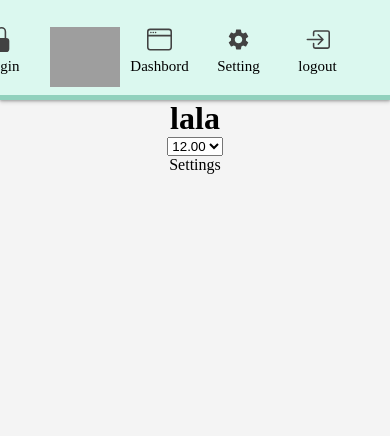
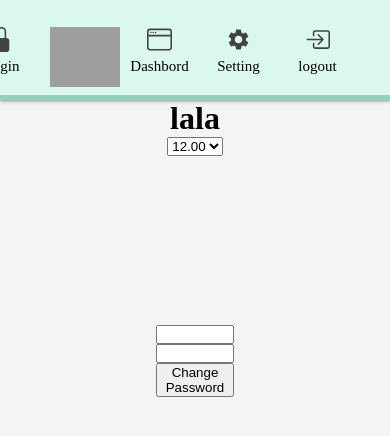
Before and after one commit to TEAM-404-C4/MERAKI_Academy_Project_5, a React (Create React App) app in the folder frontend/: page /setting in a window 390 px wide. Shown: the top 436 px of the page. Built offline with nearby package versions, Linux system fonts and the light colour scheme; grey boxes are pictures that could not be loaded.

Commit message:
Build Change Phone Number =>Backend

```diff
--- a/frontend/src/Components/Setting/Setting.css
+++ b/frontend/src/Components/Setting/Setting.css
@@ -0,0 +1,13 @@
+.changePasswordDiv {
+  display: flex;
+  flex-direction: column;
+  justify-content: center;
+  align-items: center;
+  margin-top: 20vh;
+}
+.changePassword {
+  display: flex;
+  flex-direction: column;
+  justify-content: center;
+  width: 20vw;
+}
--- a/frontend/src/Components/Setting/Setting.js
+++ b/frontend/src/Components/Setting/Setting.js
@@ -1,7 +1,17 @@
 import React from "react";
+import "./Setting.css";
 
 const Setting = () => {
-  return <div>Settings</div>;
+  return (
+    <>
+      <div className="changePasswordDiv">
+        <div className="changePassword">
+          <input />
+          <input />
+          <button className="changePassword">Change Password</button>
+        </div>
+      </div>
+    </>
+  );
 };
-
 export default Setting;
```
Also changed, not shown: 2 other files (tests, documents, lock files or other folders).
